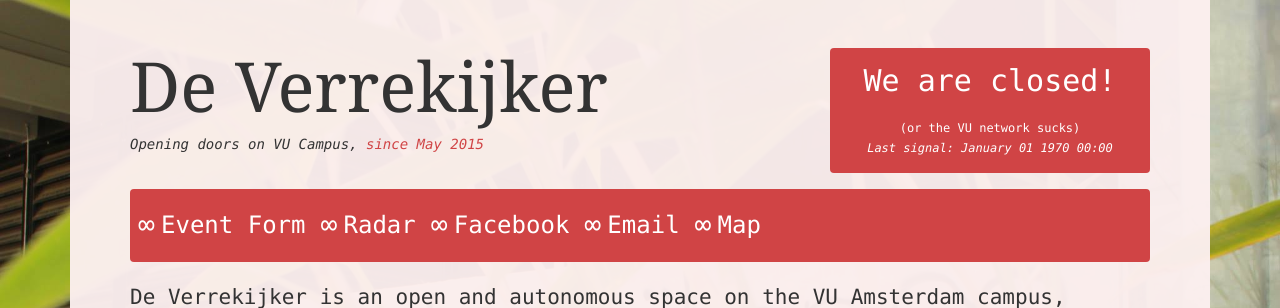
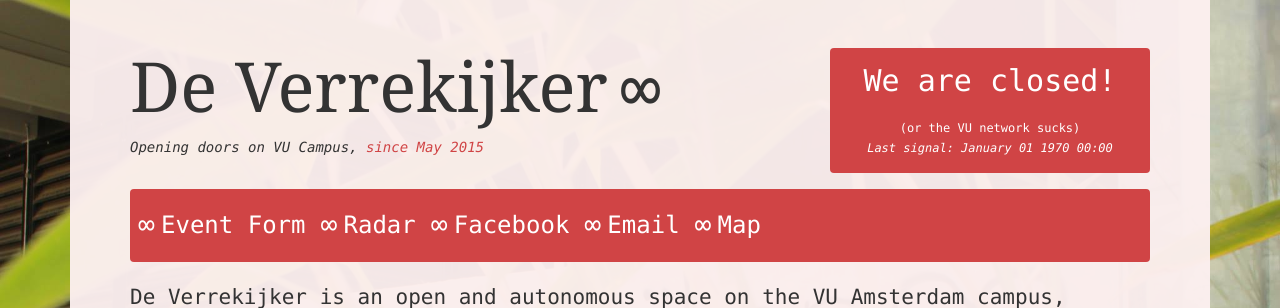
Before and after one commit to deverrekijker/deverrekijker.org, a PHP site: page / in a window 1280 px wide. Shown: the top 308 px of the page. Run offline with PHP 8.4, Linux system fonts and the light colour scheme; data that the repository does not hold is empty; some libraries are stand-ins or nearby versions.

Commit message:
More #221E

```diff
--- a/DEFAULT/css/style.css
+++ b/DEFAULT/css/style.css
@@ -16,6 +16,12 @@ a {
   color: rgb(208, 68, 69) !important;
 }
 
+h1:after {
+  content: "\221E";
+  font-family: Consolas,Monaco,"Courier New",Courier,monospace,sans-serif;
+  margin-left: 12px;
+}
+
 li:before {
   content: "\221E";
   color: #FFF;
@@ -31,6 +37,12 @@ li:before {
 
   #header-left {
     margin-bottom: 10px;
+  }
+}
+
+@media (max-width: 752px) {
+  li:before {
+    margin: 3px 8px 0 8px;
   }
 }
 
```
